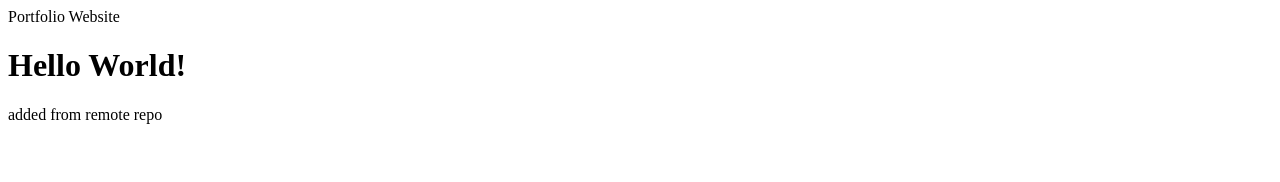
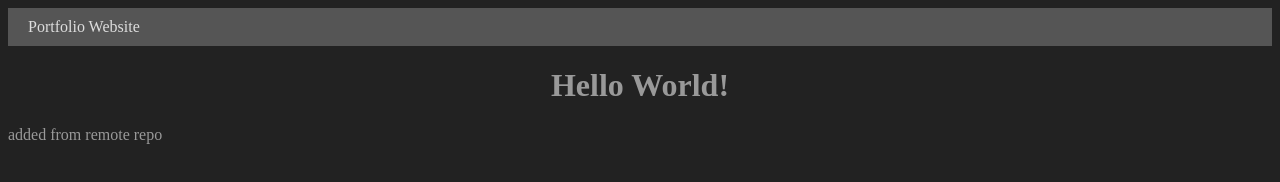
Before and after one commit to JeanIrad/portfolio, a plain HTML site: page index.html in a window 1280 px wide. Drawn offline with Linux system fonts and the light colour scheme.

Commit message:
adding styles

```diff
--- a/index.html
+++ b/index.html
@@ -1,3 +1,31 @@
+<!DOCTYPE html>
+<html lang="en">
+<head>
+    <meta charset="UTF-8">
+    <meta name="viewport" content="width=device-width, initial-scale=1.0">
+    <title>Document</title>
+</head>
+<body>
+    <style>
+    div{
+        background-color: #555;
+        padding: 10px 20px;
+        color: #ddd;
+        margin-bottom: 1rem;
+    }
+    h1{
+        text-align: center;
+    }
+    body{
+        color: #999;
+        background-color: #222;
+    }
+</style>
+
+
 <div>Portfolio Website</div>
 <h1>Hello World!</h1>
 <p>added from remote repo</p>
+
+</body>
+</html>
```
